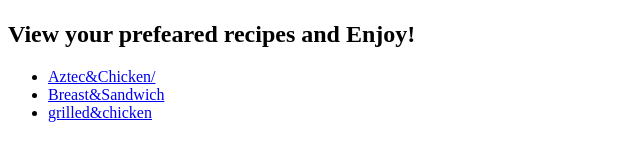
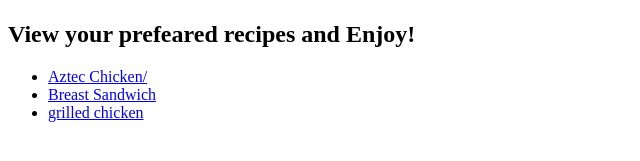
Before and after one commit to reyzmerly/odin-recipes, a plain HTML site: page index.html in a window 1280 px wide. Shown: the part 383-544 px from the top of the page, 0-640 px from the left. Drawn offline with Linux system fonts and the light colour scheme; files that its build step writes are made by us from their sources.

Commit message:
html recipes

```diff
--- a/index.html
+++ b/index.html
@@ -3,7 +3,7 @@
 
 <header>
     <meta charset="UTF-8">
-    <title> MY Odin Recipe Project</title>
+    <title> MY ATLP Recipe Project</title>
     <link rel="stylesheet" href="styles.css">
 </header>
 
@@ -15,9 +15,9 @@
     <h2> View your prefeared recipes and Enjoy!</h2>
 
     <ul>
-        <li><a href="recipes/AztecChicken.html">Aztec&Chicken/</a></li>
-        <li><a href="recipes/BreastSandwich.html">Breast&Sandwich</a></li>
-        <li><a href="recipes/grilledchicken.html">grilled&chicken</a></li>
+        <li><a href="recipes/AztecChicken.html">Aztec Chicken/</a></li>
+        <li><a href="recipes/BreastSandwich.html">Breast Sandwich</a></li>
+        <li><a href="recipes/grilledchicken.html">grilled chicken</a></li>
     </ul>
 
 </body>
```
